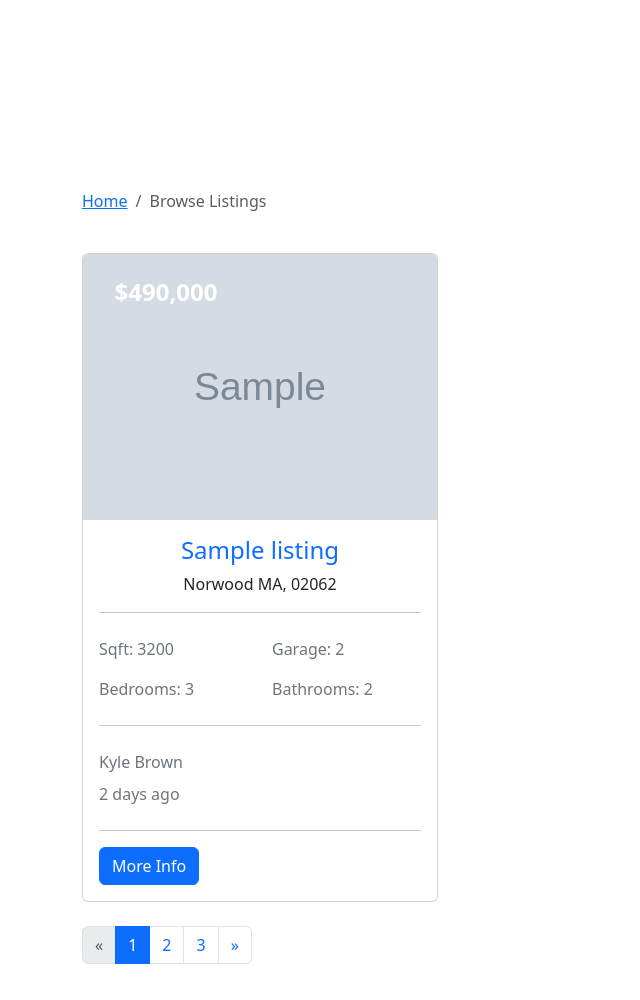
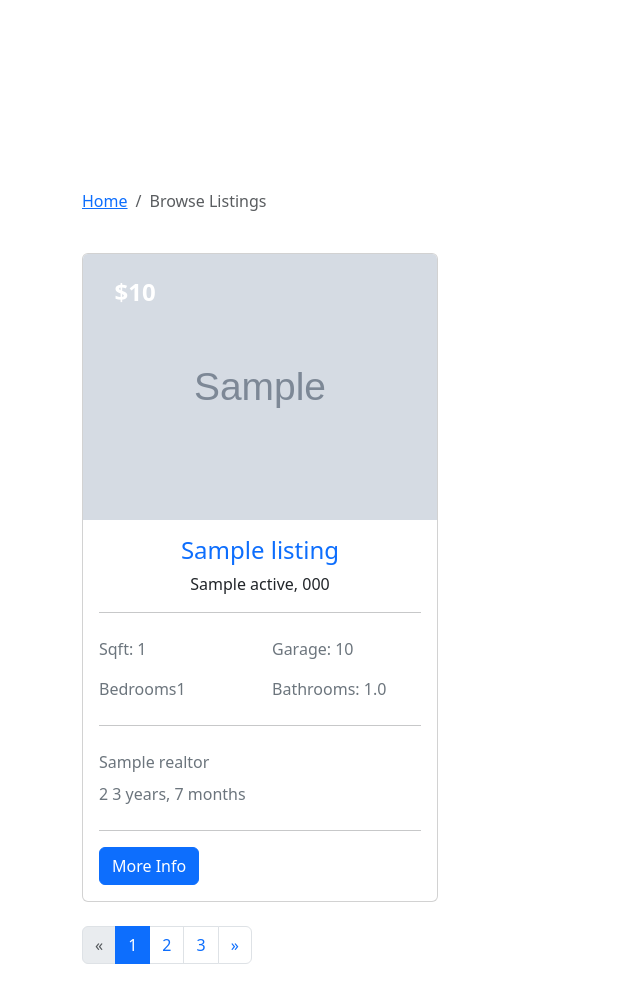
Before and after one commit to Hervoli25/realestate, a Django app: page /listings/ in a window 1280 px wide. Shown: the part 426-1426 px from the top of the page, without its empty margins (0-640 px from the left). Run offline with Django 4.2, Linux system fonts and the light colour scheme; tables that the repository leaves empty hold one stand-in row (values such as "Sample post"); grey boxes marked "Sample" are stand-in pictures; some libraries are stand-ins or nearby versions.

Commit message:
add dynamic diplay on the listing page

```diff
--- a/listings/urls.py
+++ b/listings/urls.py
@@ -1,9 +1,8 @@
 from django.urls import path
-
 from . import views
 
 urlpatterns = [
     path('', views.index, name='listings'),
-    path('<int:listing_id>', views.listing, name='listing'),
-    path('<int:listing_id>', views.search, name='search'),
+    path('<int:listing_id>/', views.listing, name='listing'),
+    path('search', views.search, name='search'),
 ]
--- a/listings/views.py
+++ b/listings/views.py
@@ -1,10 +1,9 @@
 from multiprocessing import context
-from django.shortcuts import render
+from django.shortcuts import render, get_object_or_404
 from .models import Listing
 
 
 # Create your views here.
-
 
 def index(request):
     listings = Listing.objects.all()
@@ -15,7 +14,8 @@ def index(request):
     return render(request, 'listings/listings.html', context)
 
 
-def listing(request):
+def listing(request, listing_id):
+
     return render(request, 'listings/listing.html')
 
 
--- a/myestate/settings.py
+++ b/myestate/settings.py
@@ -41,6 +41,7 @@ INSTALLED_APPS = [
     'django.contrib.sessions',
     'django.contrib.messages',
     'django.contrib.staticfiles',
+    'django.contrib.humanize',
 ]
 
 MIDDLEWARE = [
--- a/templates/listings/listings.html
+++ b/templates/listings/listings.html
@@ -1,4 +1,4 @@
-{% extends 'base.html' %} {% block content %}
+{% extends 'base.html' %} {% load humanize %} {% block content %}
 
 <section id="showcase-inner" class="py-5 text-white">
 	<div class="container">
@@ -39,37 +39,51 @@
 
 					<div class="card-img-overlay">
 						<h2>
-							<span class="badge badge-secondary text-white">$490,000</span>
+							<span class="badge badge-secondary text-white"
+								>${{listing.price | intcomma}}</span
+							>
 						</h2>
 					</div>
 					<div class="card-body">
 						<div class="listing-heading text-center">
 							<h4 class="text-primary">{{ listing.title }}</h4>
 							<p>
-								<i class="fas fa-map-marker text-secondary"></i> Norwood MA,
-								02062
+								<i class="fas fa-map-marker text-secondary"></i>
+								{{listing.city}} {{listing.state}}, {{listing.zipcode}}
 							</p>
 						</div>
 						<hr />
 						<div class="row py-2 text-secondary">
 							<div class="col-6">
-								<i class="fas fa-th-large"></i> Sqft: 3200
+								<i class="fas fa-th-large"></i> Sqft: {{listing.sqft}}
 							</div>
-							<div class="col-6"><i class="fas fa-car"></i> Garage: 2</div>
+							<div class="col-6">
+								<i class="fas fa-car"></i> Garage: {{listing.garage}}
+							</div>
 						</div>
 						<div class="row py-2 text-secondary">
-							<div class="col-6"><i class="fas fa-bed"></i> Bedrooms: 3</div>
-							<div class="col-6"><i class="fas fa-bath"></i> Bathrooms: 2</div>
+							<div class="col-6">
+								<i class="fas fa-bed"></i> Bedrooms{{listing.bedrooms}}
+							</div>
+							<div class="col-6">
+								<i class="fas fa-bath"></i> Bathrooms: {{listing.bathrooms}}
+							</div>
 						</div>
 						<hr />
 						<div class="row py-2 text-secondary">
-							<div class="col-12"><i class="fas fa-user"></i> Kyle Brown</div>
+							<div class="col-12">
+								<i class="fas fa-user"></i>{{listing.realtor}}
+							</div>
 						</div>
 						<div class="row text-secondary pb-2">
-							<div class="col-6"><i class="fas fa-clock"></i> 2 days ago</div>
+							<div class="col-6">
+								<i class="fas fa-clock"></i> 2 {{listing.list_date | timesince}}
+							</div>
 						</div>
 						<hr />
-						<a href="listing.html" class="btn btn-primary btn-block"
+						<a
+							href="{% url 'listing' listing.id %}"
+							class="btn btn-primary btn-block"
 							>More Info</a
 						>
 					</div>
```
